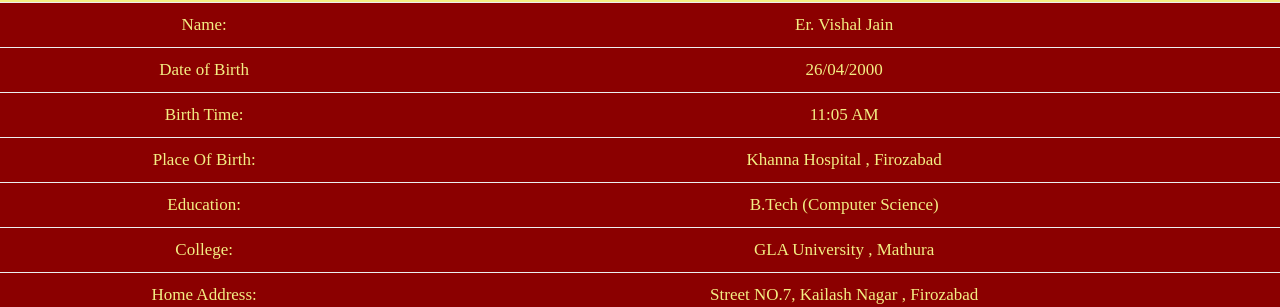
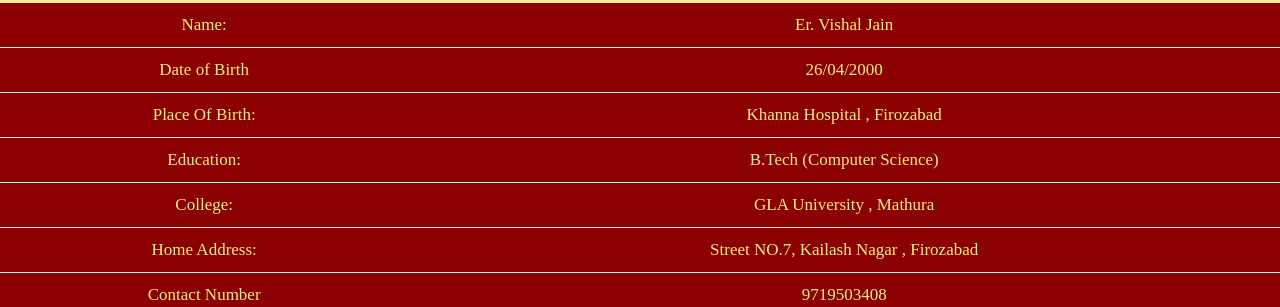
Before and after one commit to vishal8433/Mangalam.github.io, a plain HTML site: page education.html in a window 1280 px wide. Shown: the part 491-798 px from the top of the page. Drawn offline with nearby package versions, Linux system fonts and the light colour scheme.

Commit message:
Update education.html

```diff
--- a/education.html
+++ b/education.html
@@ -36,10 +36,6 @@
     <tr>
       <td>Date of Birth</td>
       <td>26/04/2000</td>
-    </tr>
-    <tr>
-      <td>Birth Time:</td>
-      <td>11:05 AM</td>
     </tr>
     <tr>
       <td>Place Of Birth:</td>
```
